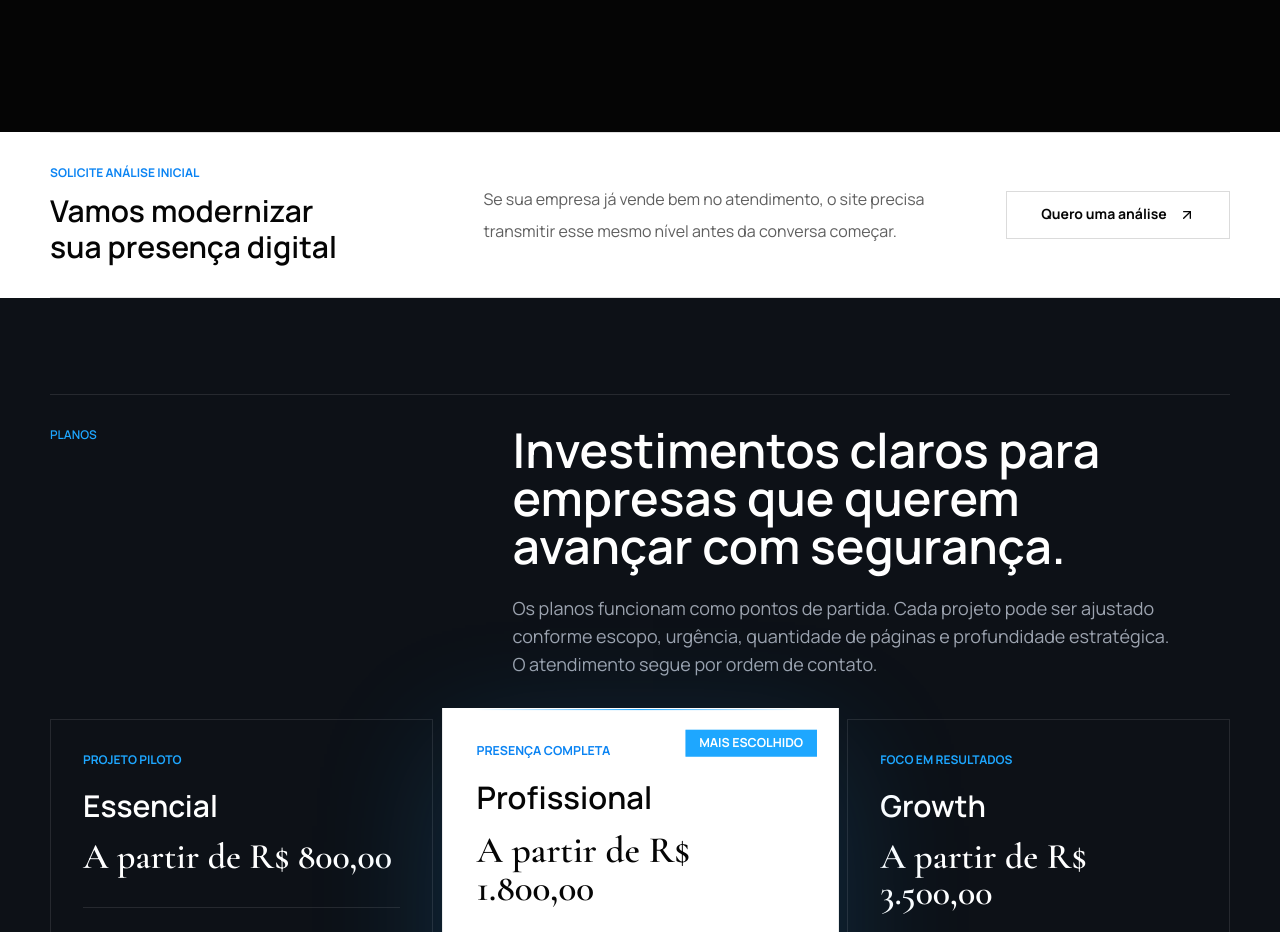
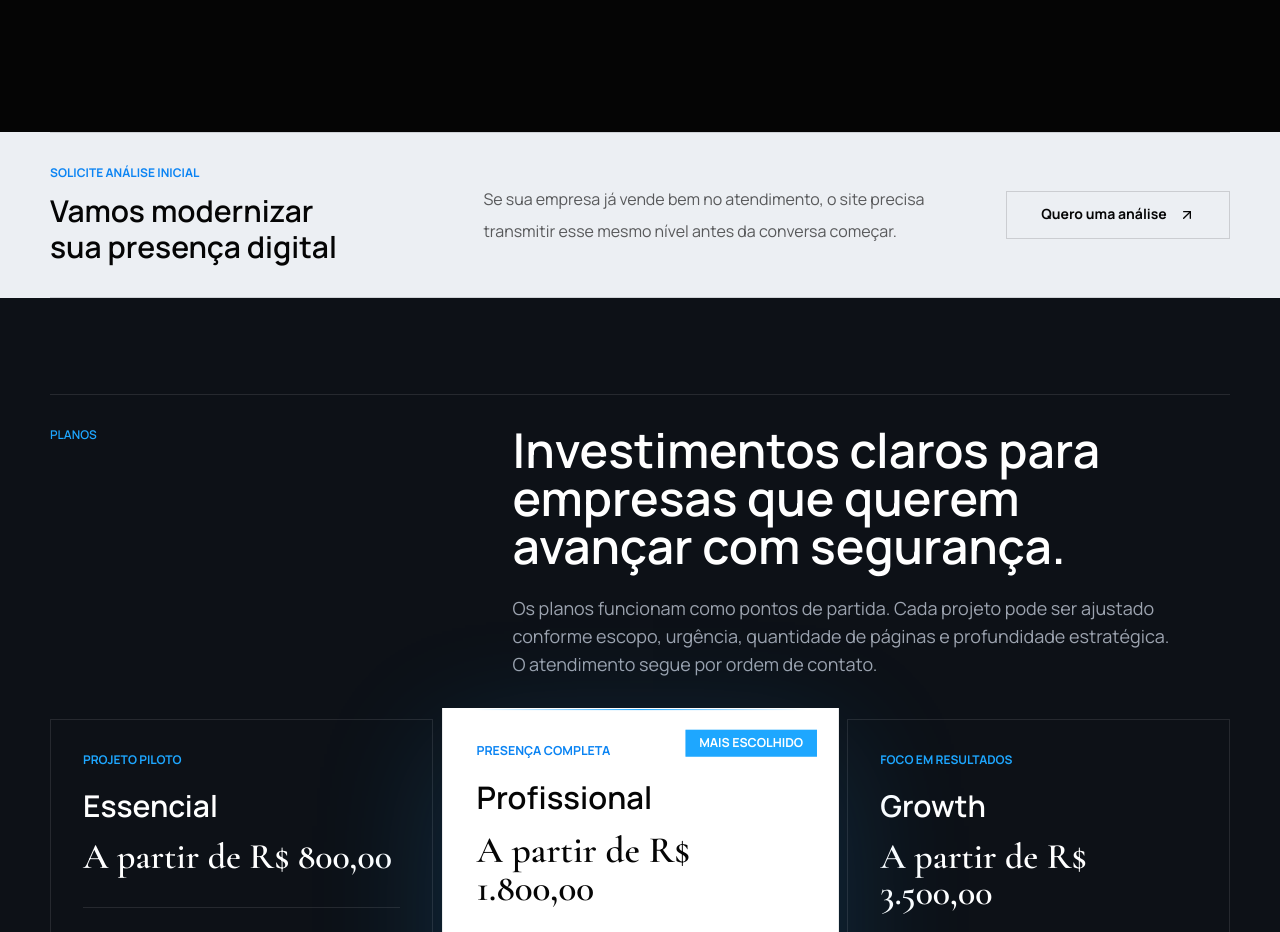
Before and after one commit to lucasccruz30-jpg/site-ocdigital, a Next.js app: page / in a window 1280 px wide. Shown: the part 5721-6653 px from the top of the page. Built offline with nearby package versions, Linux system fonts and the light colour scheme.

Commit message:
Use soft gray CTA background

```diff
--- a/components/ConversionStrip.tsx
+++ b/components/ConversionStrip.tsx
@@ -20,7 +20,7 @@ export function ConversionStrip({
   const isLight = tone === "light";
 
   return (
-    <section className={isLight ? "bg-white text-ink" : "bg-ink text-white"}>
+    <section className={isLight ? "bg-[#ECEFF3] text-ink" : "bg-ink text-white"}>
       <div className="site-container">
         <Reveal
           className={`grid gap-8 border-y py-8 md:grid-cols-[0.9fr_1.1fr_auto] md:items-center ${
```
